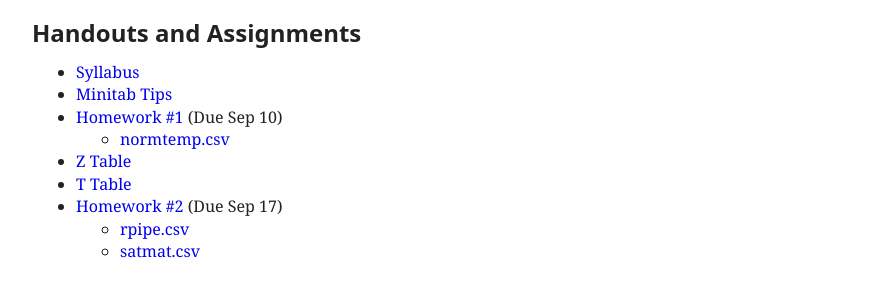
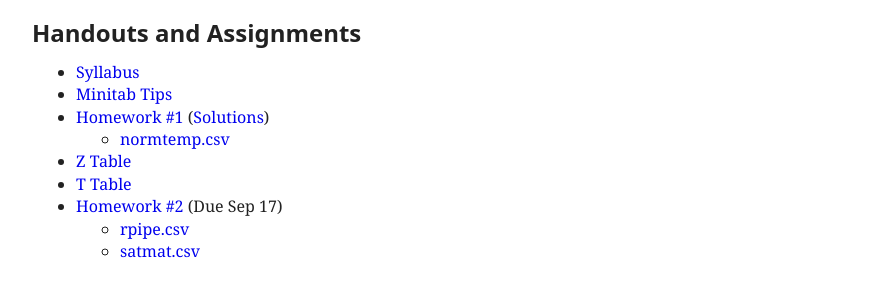
Before and after one commit to patperry/patperry.github.com, a Jekyll site: the page built from course/ub0003/index.html, in a window 1280 px wide. Shown: the part 1054-1335 px from the top of the page, without its empty margins (176-1056 px from the left). Built offline with Jekyll 4.4.1, drawn with Linux system fonts in a browser that asks for light colours.

Commit message:
Add hw1 solutions

```diff
--- a/course/ub0003/index.html
+++ b/course/ub0003/index.html
@@ -77,7 +77,7 @@ stylesheet: /css/main.css?v=1
 <ul>
   <li><a href="handout/syllabus.pdf">Syllabus</a>
   <li><a href="handout/minitab.pdf">Minitab Tips</a>
-  <li><a href="hw/hw1.pdf">Homework #1</a> (Due Sep 10)
+  <li><a href="hw/hw1.pdf">Homework #1</a> (<a href="hw/hw1-sol.pdf">Solutions</a>)
     <ul>
       <li><a href="data/normtemp.csv">normtemp.csv</a>
     </ul>
```
Also changed, not shown: 1 other file.
